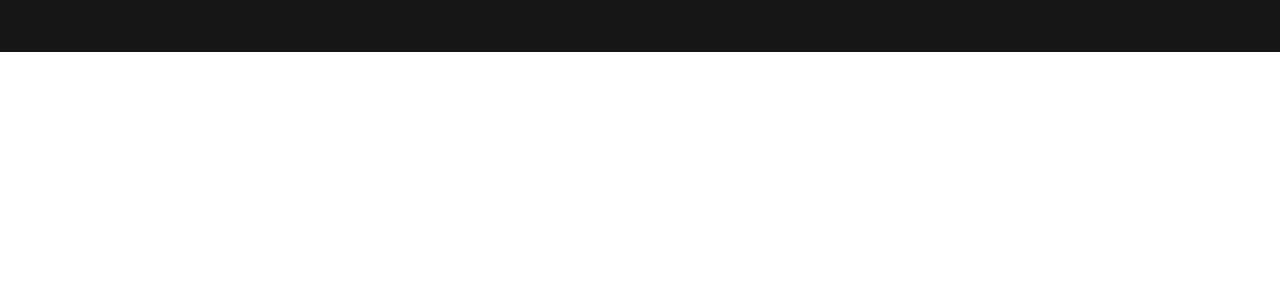
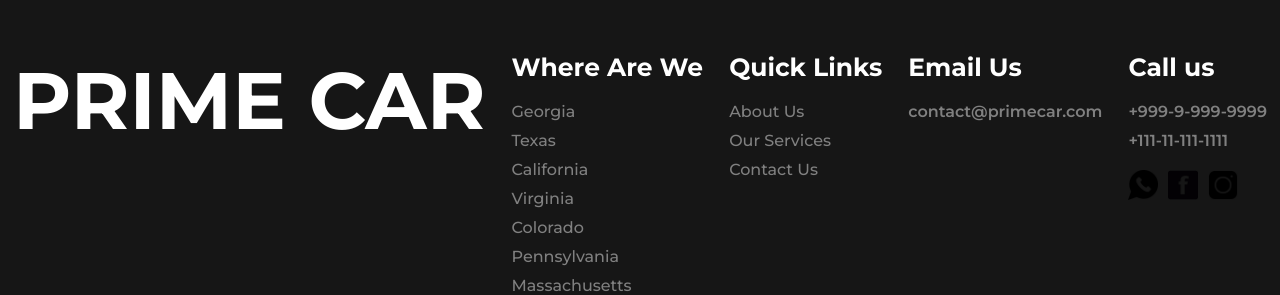
Before and after one commit to ek1l/site-car-figma, a plain HTML site: page index.html in a window 1280 px wide. Shown: the part 4721-5016 px from the top of the page. Before the commit the page ends 4773 px from the top, so only its background shows below. Drawn offline with Linux system fonts and the light colour scheme.

Commit message:
deixando responsivo

```diff
--- a/assets/styles/style.css
+++ b/assets/styles/style.css
@@ -25,6 +25,7 @@ body::-webkit-scrollbar {
     -webkit-appearance: none;
 
 }
+
 input[type=number] {
     -moz-appearance: textfield;
     appearance: textfield;
@@ -477,13 +478,13 @@ section {
     padding-top: 50px;
 }
 
-.img-cars-banner  img{
+.img-cars-banner img {
     width: 100%;
     transition: 0.3s;
 
 }
 
-.img-cars-banner  img:hover {
+.img-cars-banner img:hover {
     opacity: 0.6;
 }
 
@@ -521,7 +522,7 @@ section {
 
 }
 
-.video img{
+.video img {
     transition: 0.4s;
     width: 1200px;
 }
@@ -546,7 +547,8 @@ transition: 0.4s;
     text-align: right;
     color: white;
 }
-.contactus h1{
+
+.contactus h1 {
     font-size: 60px;
 }
 
@@ -561,9 +563,11 @@ transition: 0.4s;
     display: flex;
     gap: 50px;
 }
+
 input {
+    color: white;
     background: transparent;
-    border:none;
+    border: none;
     border-bottom: 1px solid gray;
 
 }
@@ -584,7 +588,7 @@ input {
 }
 
 .message input {
-    border-bottom:1px solid gray !important;
+    border-bottom: 1px solid gray !important;
     width: 390px;
 
 }
@@ -617,3 +621,145 @@ input {
     width: 100%;
     height: 300px;
 }
+
+
+/* footer */
+footer {
+    background-color: #161616;
+    width: 100%;
+    height: 100%;
+}
+
+.container-footer {
+    color: white;
+    display: flex;
+    justify-content: space-around;
+}
+
+.prime-car h1 {
+    transition: 0.3s;
+    cursor: default;
+    font-size: 80px;
+}
+
+.prime-car h1:hover {
+    color: rgba(255, 255, 255, 0.281);
+}
+
+
+#ul-footer {
+    display: flex;
+    flex-direction: column;
+    gap: 10px;
+
+}
+
+#ul-footer li a {
+    color: gray;
+    font-weight: 500;
+    transition: 0.3s;
+}
+
+#ul-footer li a:hover {
+    color: rgba(255, 255, 255, 0.281);
+}
+
+
+.lista-footer h1 {
+    margin-bottom: 20px;
+    font-size: 25px;
+    transition: 0.3s;
+    cursor: default;
+}
+
+.lista-footer h1:hover {
+    color: rgba(255, 255, 255, 0.281);
+}
+
+
+
+/* LISTA DOIS */
+
+#ul-footer-2 {
+    display: flex;
+    flex-direction: column;
+    gap: 10px;
+
+}
+
+#ul-footer-2 li a {
+    color: gray;
+    font-weight: 500;
+    transition: 0.3s;
+}
+
+#ul-footer-2 li a:hover {
+    color: rgba(255, 255, 255, 0.281);
+}
+
+
+.lista2-footer h1 {
+    margin-bottom: 20px;
+    font-size: 25px;
+    transition: 0.3s;
+    cursor: default;
+}
+
+.lista2-footer h1:hover {
+    color: rgba(255, 255, 255, 0.281);
+}
+
+/* email */
+
+.email-us {
+    display: flex;
+    flex-direction: column;
+    gap: 10px;
+}
+
+.email-us h1 {
+    margin-bottom: 10px;
+    font-size: 25px;
+    transition: 0.3s;
+    cursor: default;
+}
+
+.email-us h1:hover {
+    color: rgba(255, 255, 255, 0.281);
+}
+
+.email-us p {
+    color: gray;
+}
+
+.call h1{
+    margin-bottom: 20px;
+    font-size: 25px;
+    transition: 0.3s;
+    cursor: default;
+}
+
+
+.call h1:hover {
+    color: rgba(255, 255, 255, 0.281);
+}
+
+.number {
+    color: gray;
+    display: flex;
+    flex-direction: column;
+    gap: 10px;
+}
+.redes-sociais {
+    display: flex;
+    gap: 10px;
+    margin-top: 20px;
+    align-items: center;
+
+    width: 100%;
+}
+
+.redes-sociais img {
+    cursor: pointer;
+    width: 30px;
+}
--- a/index.html
+++ b/index.html
@@ -186,5 +186,55 @@
         </div>
       </section>
     </main>
+
+    <footer>
+      <div class="container-footer">
+
+        <div class="prime-car">
+          <h1>PRIME CAR</h1>
+        </div>
+
+        <div class="lista-footer">
+          <h1>Where Are We</h1>
+          <ul id="ul-footer">
+            <li><a href="#">Georgia</a></li>
+            <li><a href="#">Texas</a></li>
+            <li><a href="#">California</a></li>
+            <li><a href="#">Virginia</a></li>
+            <li><a href="#">Colorado</a></li>
+            <li><a href="#">Pennsylvania</a></li>
+            <li><a href="#">Massachusetts</a></li>
+          </ul>
+        </div>
+
+        <div class="lista2-footer">
+          <h1>Quick Links</h1>
+          <ul id="ul-footer-2">
+            <li><a href="#">About Us</a></li>
+            <li><a href="#">Our Services</a></li>
+            <li><a href="#">Contact Us</a></li>
+          </ul>
+        </div>
+
+        <div class="email-us">
+          <h1>Email Us</h1>
+          <p>contact@primecar.com</p>
+        </div>
+
+        <div class="call">
+          <h1>Call us</h1>
+          <div class="number">
+            <p> +999-9-999-9999</p>
+            <p>+111-11-111-1111</p>
+          </div>
+          <div class="redes-sociais">
+            <img src="./assets/img/whatsapp.png" alt="">
+            <img src="./assets/img/facebook-logotype.png" alt="">
+            <img src="./assets/img/instagram.png" alt="">
+          </div>
+        </div>
+
+      </div>
+    </footer>
   </body>
 </html>
```
Also changed, not shown: assets/img/facebook-logotype.png (added), assets/img/instagram.png (added), assets/img/whatsapp.png (added). Lines whose indentation alone changed are shown as unchanged.
